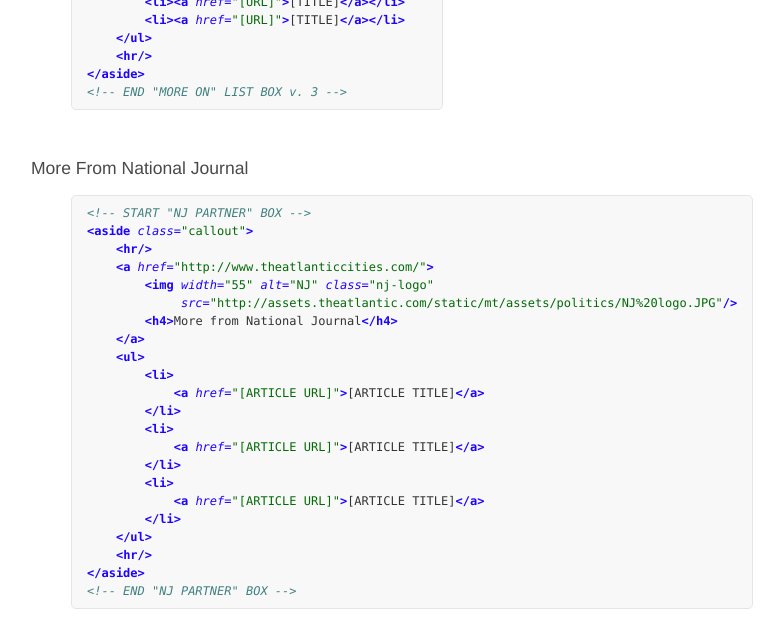
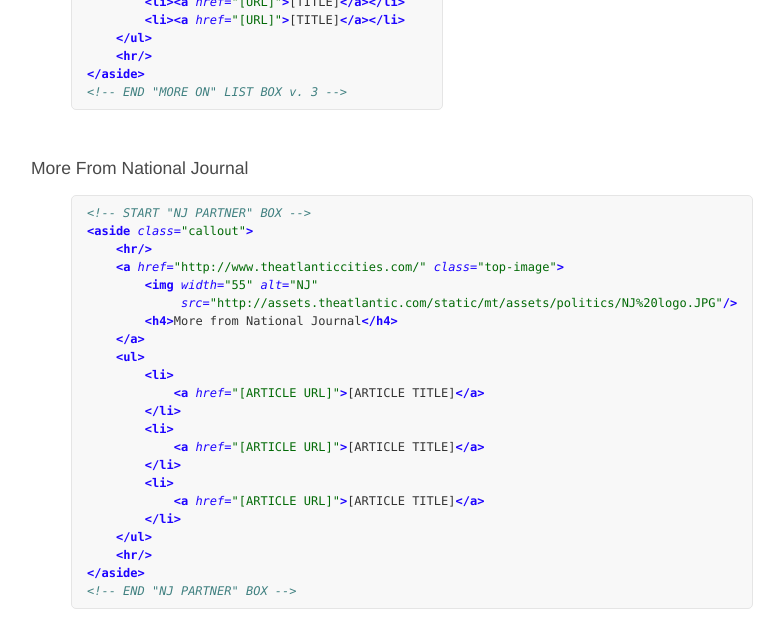
Before and after one commit to Atlantic57/html-snippets, a Jekyll site: the page built from index.md, in a window 1280 px wide and 900 px high, scrolled down 7035 px, cut to the strip 0-623 px from the top of the window. Shown: the whole strip, without its empty margins (149-933 px from the left). Built offline with Jekyll 4.4.1, drawn with Linux system fonts in a browser that asks for light colours.

Commit message:
Generic logo centering refs #3391

```diff
--- a/index.md
+++ b/index.md
@@ -296,8 +296,8 @@
 <!-- START "NJ PARTNER" BOX -->
 <aside class="callout">
     <hr/>
-    <a href="http://www.theatlanticcities.com/">
-        <img width="55" alt="NJ" class="nj-logo"
+    <a href="http://www.theatlanticcities.com/" class="top-image">
+        <img width="55" alt="NJ"
              src="http://assets.theatlantic.com/static/mt/assets/politics/NJ%20logo.JPG"/>
         <h4>More from National Journal</h4>
     </a>
@@ -315,6 +315,7 @@
     <hr/>
 </aside>
 <!-- END "NJ PARTNER" BOX -->
+
 {% endhighlight %}
 
 
```
